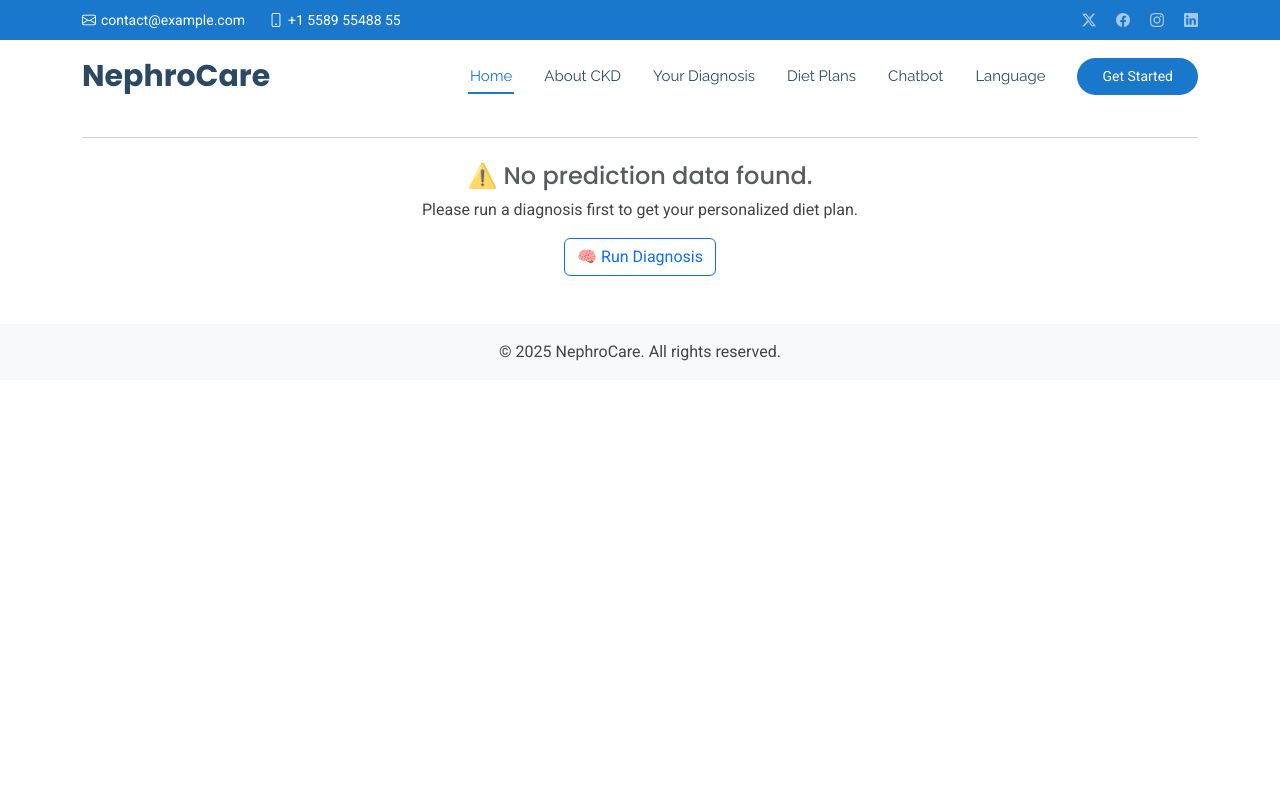
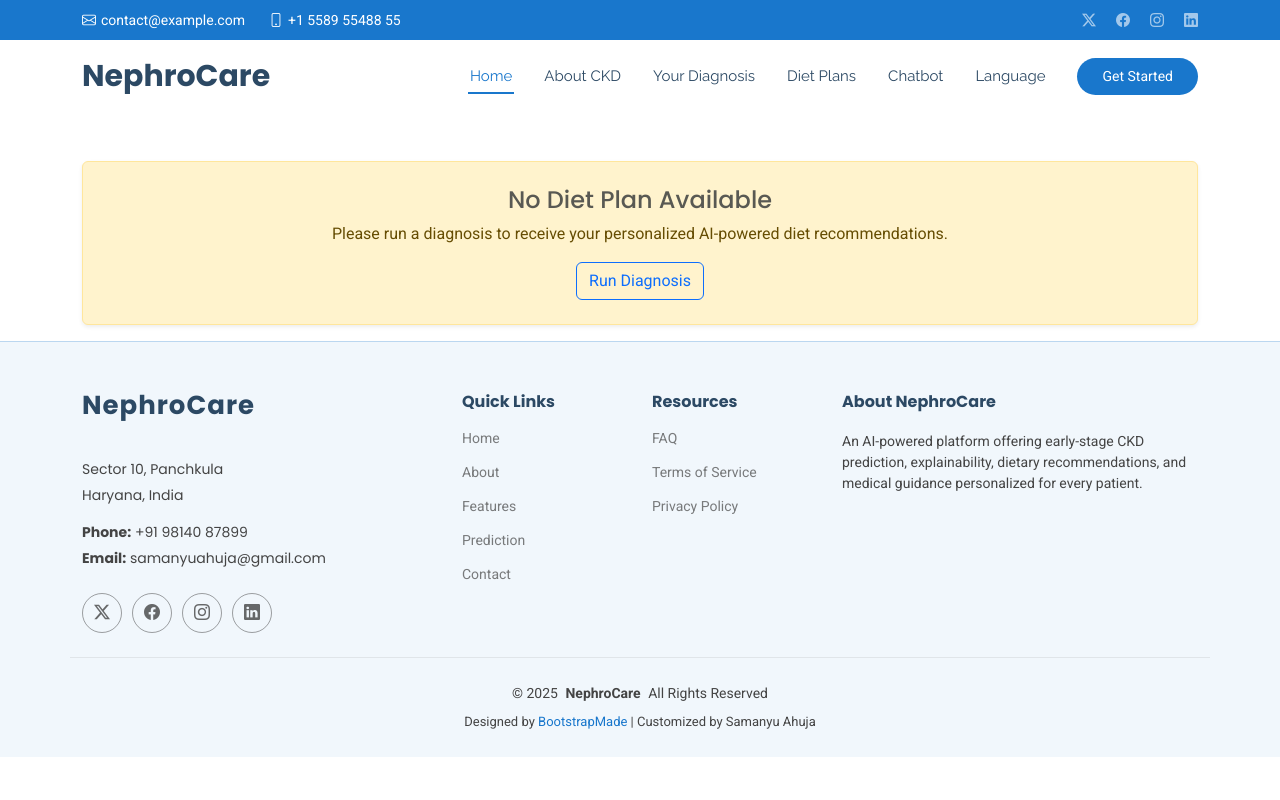
Before and after one commit to samanyuahuja/ckdinterface, a Flask app: template templates/diet.html in a window 1280 px wide. Run offline with Flask 2, Linux system fonts and the light colour scheme; the template is opened without the code that fills it: most values are stand-ins (such as "Sample title", 1, 10 or a date in 2020); parts of the project's set-up code (start-up, migrations or seed data) failed here and were passed over; some libraries are stand-ins or nearby versions.

Commit message:
Update diet.html

```diff
--- a/templates/diet.html
+++ b/templates/diet.html
@@ -85,28 +85,33 @@
 
           <main class="main">
 
-<main class="container mt-4">
-  <hr class="my-4">
+<main class="container mt-5">
   <div class="text-center">
-
     {% if not prediction_made %}
-      <h4 class="text-muted">⚠️ No prediction data found.</h4>
-      <p class="mb-3">Please run a diagnosis first to get your personalized diet plan.</p>
-      <a href="{{ url_for('index') }}" class="btn btn-outline-primary">🧠 Run Diagnosis</a>
-
+      <div class="alert alert-warning p-4 mt-4 shadow-sm">
+        <h4 class="text-muted">No Diet Plan Available</h4>
+        <p class="mb-3">Please run a diagnosis to receive your personalized AI-powered diet recommendations.</p>
+        <a href="{{ url_for('index') }}" class="btn btn-outline-primary">Run Diagnosis</a>
+      </div>
     {% else %}
-      <h4 class="mb-3 animate__animated animate__fadeInUp">🧠 AI-Based Diet Recommendations</h4>
-      <p class="text-muted mb-2">Based on top features: <strong>{{ top3 | join(', ') }}</strong></p>
-
-      <div class="form-check form-switch d-inline-block mb-3">
-        <input class="form-check-input" type="checkbox" id="toggleDiet" checked>
-        <label class="form-check-label" for="toggleDiet">Include Non-Veg Options</label>
+      <div class="section-title">
+        <h2>AI-Powered Diet Recommendations</h2>
+        <p class="text-muted">Tailored dietary plan based on your top influencing features: <strong>{{ top3 | join(', ') }}</strong></p>
       </div>
 
+      <!-- Toggle Switch -->
+      <div class="form-check form-switch d-inline-block mb-4">
+        <input class="form-check-input" type="checkbox" id="toggleDiet" checked>
+        <label class="form-check-label" for="toggleDiet">Show Non-Vegetarian Options</label>
+      </div>
+
+      <!-- Diet Cards -->
       <div class="row justify-content-center">
-        <div class="col-md-5">
-          <div class="card p-3 shadow animate__animated animate__fadeInLeft">
-            <h5 class="text-success">✅ Foods to Eat</h5>
+        <div class="col-md-5 mb-4">
+          <div class="card shadow border-success">
+            <div class="card-header bg-success text-white fw-bold">
+              Recommended Foods
+            </div>
             <ul id="foodEatList" class="list-group list-group-flush">
               {% for food in diet_nonveg %}
                 <li class="list-group-item">{{ food }}</li>
@@ -114,9 +119,12 @@
             </ul>
           </div>
         </div>
-        <div class="col-md-5">
-          <div class="card p-3 shadow animate__animated animate__fadeInRight">
-            <h5 class="text-danger">🚫 Foods to Avoid</h5>
+
+        <div class="col-md-5 mb-4">
+          <div class="card shadow border-danger">
+            <div class="card-header bg-danger text-white fw-bold">
+              Foods to Avoid
+            </div>
             <ul class="list-group list-group-flush">
               {% for food in diet_avoid %}
                 <li class="list-group-item">{{ food }}</li>
@@ -126,16 +134,95 @@
         </div>
       </div>
 
-      <a id="downloadPdfBtn" class="btn btn-success mt-4" href="#">📥 Download Diet Plan (PDF)</a>
-
-
+      <!-- Download PDF Button -->
+      <div class="text-center mt-4">
+        <a id="downloadPdfBtn" href="#" class="btn btn-outline-success btn-lg">
+          Download Diet Plan (PDF)
+        </a>
+      </div>
     {% endif %}
   </div>
 </main>
 
-<footer class="bg-light text-center py-3 mt-5">
-  <p class="mb-0">&copy; 2025 NephroCare. All rights reserved.</p>
-</footer>
+  <footer id="footer" class="footer light-background">
+
+    <div class="container footer-top">
+      <div class="row gy-4">
+
+        <div class="col-lg-4 col-md-6 footer-about">
+          <a href="index.html" class="logo d-flex align-items-center">
+            <span class="sitename">NephroCare</span>
+          </a>
+          <div class="footer-contact pt-3">
+            <p>Sector 10, Panchkula</p>
+            <p>Haryana, India</p>
+            <p class="mt-3"><strong>Phone:</strong> <span>+91 98140 87899</span></p>
+            <p><strong>Email:</strong> <span>samanyuahuja@gmail.com</span></p>
+          </div>
+          <div class="social-links d-flex mt-4">
+            <a href="#"><i class="bi bi-twitter-x"></i></a>
+            <a href="#"><i class="bi bi-facebook"></i></a>
+            <a href="#"><i class="bi bi-instagram"></i></a>
+            <a href="#"><i class="bi bi-linkedin"></i></a>
+          </div>
+        </div>
+
+        <div class="col-lg-2 col-md-3 footer-links">
+          <h4>Quick Links</h4>
+          <ul>
+            <li><a href="#hero">Home</a></li>
+            <li><a href="#about">About</a></li>
+            <li><a href="#features">Features</a></li>
+            <li><a href="#predict">Prediction</a></li>
+            <li><a href="#contact">Contact</a></li>
+          </ul>
+        </div>
+
+        <div class="col-lg-2 col-md-3 footer-links">
+          <h4>Resources</h4>
+          <ul>
+            <li><a href="#faq">FAQ</a></li>
+            <li><a href="#">Terms of Service</a></li>
+            <li><a href="#">Privacy Policy</a></li>
+          </ul>
+        </div>
+
+        <div class="col-lg-4 col-md-6 footer-links">
+          <h4>About NephroCare</h4>
+          <p>An AI-powered platform offering early-stage CKD prediction, explainability, dietary recommendations, and medical guidance personalized for every patient.</p>
+        </div>
+
+      </div>
+    </div>
+
+    <div class="container copyright text-center mt-4">
+      <p>© <span>2025</span> <strong class="px-1 sitename">NephroCare</strong> <span>All Rights Reserved</span></p>
+      <div class="credits">
+        Designed by <a href="https://bootstrapmade.com/">BootstrapMade</a> | Customized by Samanyu Ahuja
+      </div>
+    </div>
+
+  </footer>
+
+  <!-- Scroll Top -->
+  <a href="#" id="scroll-top" class="scroll-top d-flex align-items-center justify-content-center">
+    <i class="bi bi-arrow-up-short"></i>
+  </a>
+
+  <!-- Preloader -->
+  <div id="preloader"></div>
+
+  <!-- Vendor JS Files -->
+  <script src="assets/vendor/bootstrap/js/bootstrap.bundle.min.js"></script>
+  <script src="assets/vendor/php-email-form/validate.js"></script>
+  <script src="assets/vendor/aos/aos.js"></script>
+  <script src="assets/vendor/glightbox/js/glightbox.min.js"></script>
+  <script src="assets/vendor/purecounter/purecounter_vanilla.js"></script>
+  <script src="assets/vendor/swiper/swiper-bundle.min.js"></script>
+
+  <!-- Main JS File -->
+  <script src="assets/js/main.js"></script>
+
 <script>
   // Injected from Jinja safely for use in scripts.js
   const vegList = {{ diet_eat | tojson }};
@@ -143,7 +230,23 @@
   const avoidList = {{ diet_avoid | tojson }};
   const top3 = {{ top3 | tojson }};
 </script>
+<script>
+  document.getElementById('toggleDiet')?.addEventListener('change', function () {
+    const nonVegItems = {{ diet_nonveg|tojson }};
+    const vegItems = {{ diet_veg|tojson }};
 
+    const foodEatList = document.getElementById('foodEatList');
+    foodEatList.innerHTML = '';
+
+    const list = this.checked ? nonVegItems : vegItems;
+    list.forEach(item => {
+      const li = document.createElement('li');
+      li.className = 'list-group-item';
+      li.textContent = item;
+      foodEatList.appendChild(li);
+    });
+  });
+</script>
 
 <script src="https://cdn.jsdelivr.net/npm/bootstrap@5.3.2/dist/js/bootstrap.bundle.min.js"></script>
 <script src="{{ url_for('static', filename='scripts.js') }}"></script>
```
